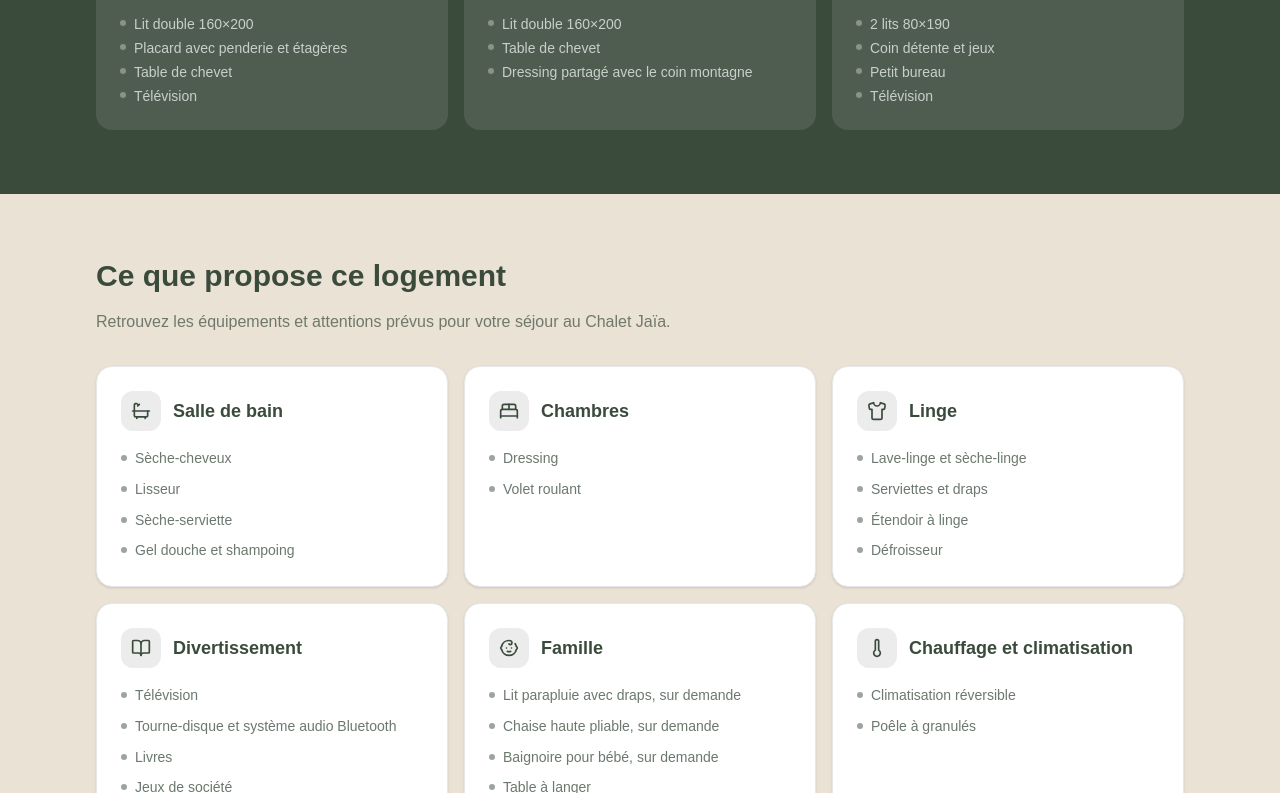
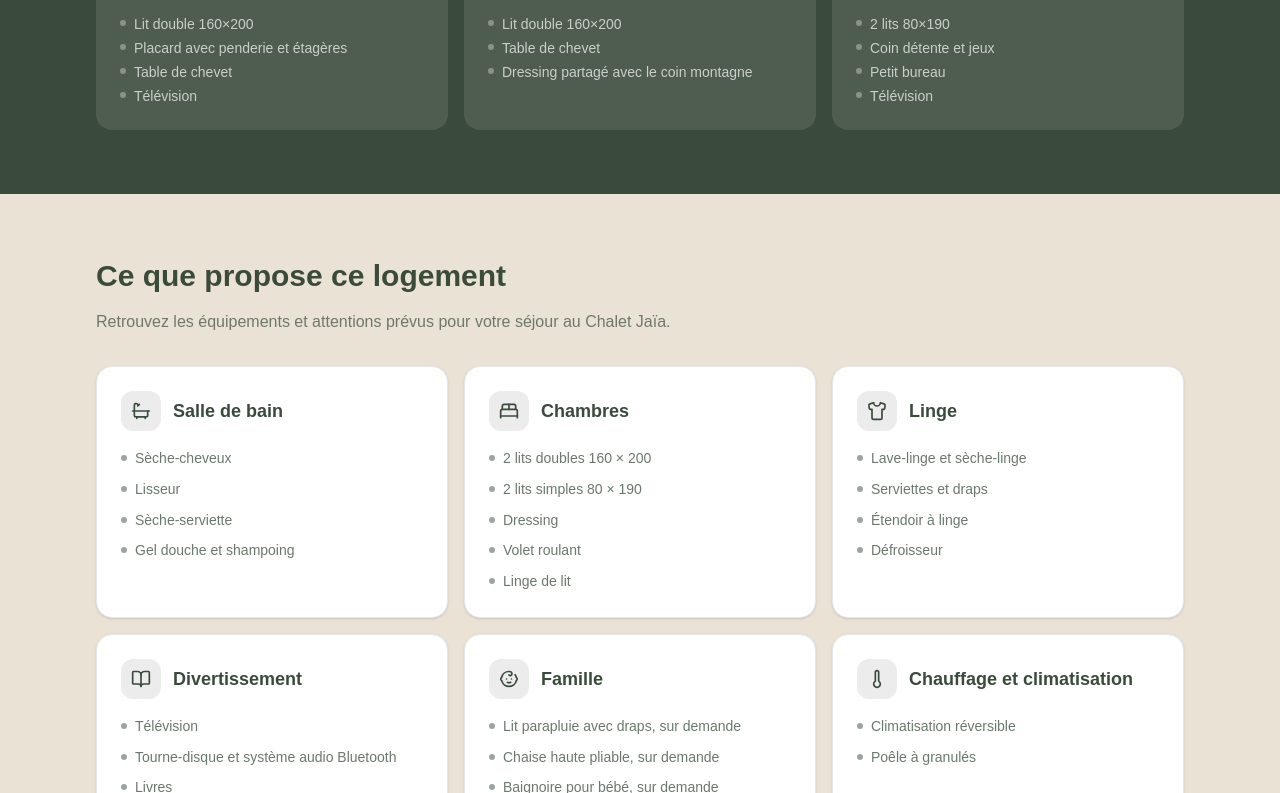
Before and after one commit to alexisgruny/chalet-site, a Next.js app: page /chalet in a window 1280 px wide. Shown: the part 1522-2315 px from the top of the page. Built offline with nearby package versions, Linux system fonts and the light colour scheme.

Commit message:
Add bedroom amenities
Co-authored-by: Copilot <223556219+Copilot@users.noreply.github.com>

```diff
--- a/src/components/section/equipements.tsx
+++ b/src/components/section/equipements.tsx
@@ -28,8 +28,11 @@ const amenities: {
     title: "Chambres",
     icon: BedDouble,
     items: [
+      "2 lits doubles 160 × 200",
+      "2 lits simples 80 × 190",
       "Dressing",
       "Volet roulant",
+      "Linge de lit",
     ],
   },
   {
```
